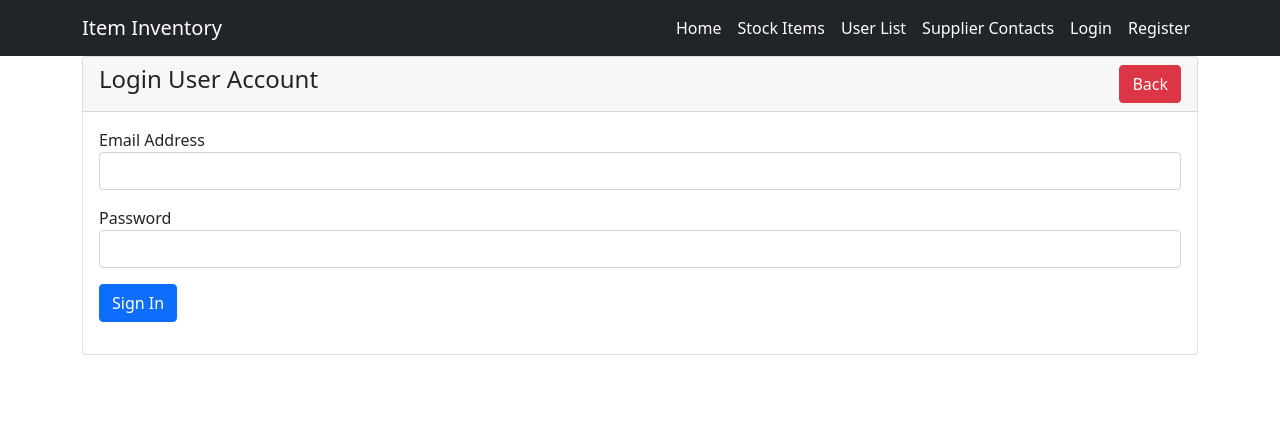
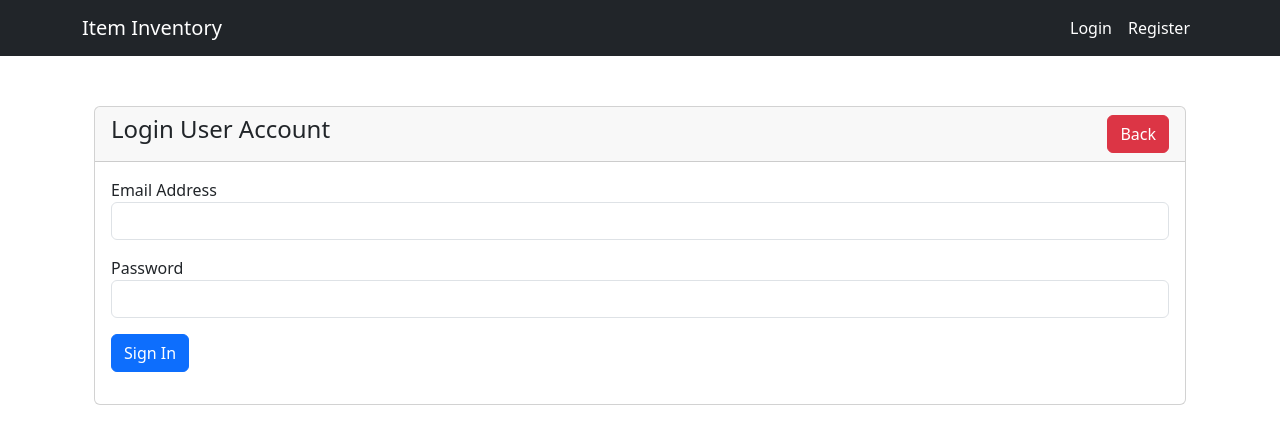
Before and after one commit to FujiwaraKengo/Inventory-Management-System, a PHP site: page /login.php in a window 1280 px wide. Shown: the top 444 px of the page. Run offline with PHP 8.4, Linux system fonts and the light colour scheme.

Commit message:
Responsive Tables

```diff
--- a/add-list.php
+++ b/add-list.php
@@ -24,6 +24,7 @@ $barcodeSvg = $generator->getBarcode($barcodeNumber, $generator::TYPE_CODE_128);
 
 ?>
 
+<div class="container custom-container">
     <div class="container">
         <div class="row">
             <div class="col-md-12">
@@ -104,6 +105,7 @@ $barcodeSvg = $generator->getBarcode($barcodeNumber, $generator::TYPE_CODE_128);
             </div>
         </div>
     </div>
+</div>
 
 <?php
 include ('includes/footer.php');
--- a/edit-items.php
+++ b/edit-items.php
@@ -21,6 +21,7 @@ if(isset($_GET['id']))
         $barcode_svg = $generator->getBarcode($barcode, $generator::TYPE_CODE_128);
 ?>
 
+<div class="container custom-container">
     <div class="container">
         <div class="row">
             <div class="col-md-12">
@@ -98,6 +99,7 @@ if(isset($_GET['id']))
             </div>
         </div>
     </div>
+</div>
 
 <?php
     }
--- a/includes/footer.php
+++ b/includes/footer.php
@@ -1,6 +1,6 @@
 </div>
 
-<script src="https://cdn.jsdelivr.net/npm/bootstrap@5.0.2/dist/js/bootstrap.bundle.min.js" integrity="sha384-MrcW6ZMFYlzcLA8Nl+NtUVF0sA7MsXsP1UyJoMp4YLEuNSfAP+JcXn/tWtIaxVXM" crossorigin="anonymous"></script>
+<script src="https://cdn.jsdelivr.net/npm/bootstrap@5.3.0/dist/js/bootstrap.bundle.min.js" integrity="sha384-geWF76RCwLtnZ8qwWowPQNguL3RmwHVBC9FhGdlKrxdiJJigb/j/68SIy3Te4Bkz" crossorigin="anonymous"></script>
 
 
   </body>
--- a/includes/header.php
+++ b/includes/header.php
@@ -6,7 +6,29 @@
     <meta name="viewport" content="width=device-width, initial-scale=1">
 
     <!-- Bootstrap CSS -->
-    <link href="https://cdn.jsdelivr.net/npm/bootstrap@5.0.2/dist/css/bootstrap.min.css" rel="stylesheet" integrity="sha384-EVSTQN3/azprG1Anm3QDgpJLIm9Nao0Yz1ztcQTwFspd3yD65VohhpuuCOmLASjC" crossorigin="anonymous">
+    <link href="https://cdn.jsdelivr.net/npm/bootstrap@5.3.0/dist/css/bootstrap.min.css" rel="stylesheet" integrity="sha384-9ndCyUaIbzAi2FUVXJi0CjmCapSmO7SnpJef0486qhLnuZ2cdeRhO02iuK6FUUVM" crossorigin="anonymous">
+
+    <style>
+        .custom-container {
+            margin-top: 50px;
+            margin-bottom: 50px;
+        }
+
+        .table-scroll {
+            max-height: 1px; /* Adjust the maximum height as needed */
+            overflow-y: auto;
+        }
+
+        .btn-purple {
+            color: #ffffff;
+            background-color: #8a2be2; /* Purple color code */
+            border-color: #8a2be2; /* Purple color code */
+        }
+        .btn-purple:hover {
+            background-color: #800080; /* Darker shade of purple on hover */
+            border-color: #800080; /* Darker shade of purple on hover */
+        }
+    </style>
 
     <title>Inventory Management System</title>
   </head>
--- a/includes/navbar.php
+++ b/includes/navbar.php
@@ -1,44 +1,40 @@
 <nav class="navbar navbar-expand-lg navbar-dark bg-dark">
-
   <div class="container">
-
     <a class="navbar-brand" href="home.php">Item Inventory</a>
-    <button class="navbar-toggler" type="button" data-bs-toggle="collapse" data-bs-target="#navbarSupportedContent" aria-controls="navbarSupportedContent" aria-expanded="false" aria-label="Toggle navigation">
+    <button class="navbar-toggler" type="button" data-bs-toggle="collapse" data-bs-target="#navbarNav" aria-controls="navbarNav" aria-expanded="false" aria-label="Toggle navigation">
       <span class="navbar-toggler-icon"></span>
     </button>
-
-    <div class="collapse navbar-collapse" id="navbarSupportedContent">
-      <ul class="navbar-nav ms-auto mb-2 mb-lg-0">
-
+    <div class="collapse navbar-collapse" id="navbarNav">
+      <ul class="navbar-nav">
+        <?php if (isset($_SESSION['$verify_user_id'])): ?>
         <li class="nav-item">
-          <a class="nav-link active" href="home.php">Home</a>
+          <a class="nav-link active" href="home.php">Record Log</a>
         </li>
-
         <li class="nav-item">
           <a class="nav-link active" href="index.php">Stock Items</a>
         </li>
-
         <li class="nav-item">
           <a class="nav-link active" href="user-list.php">User List</a>
         </li>
-
         <li class="nav-item">
           <a class="nav-link active" href="supplier.php">Supplier Contacts</a>
         </li>
-
-        <?php if(!isset($_SESSION['$verify_user_id'])) : ?>
+        <?php endif; ?>
+      </ul>
+      <ul class="navbar-nav ms-auto">
+        <?php if (!isset($_SESSION['$verify_user_id'])): ?>
         <li class="nav-item">
           <a class="nav-link active" href="login.php">Login</a>
         </li>
         <li class="nav-item">
           <a class="nav-link active" href="register.php">Register</a>
         </li>
-        <?php else : ?>
+        <?php else: ?>
         <li class="nav-item">
           <a class="nav-link active" href="logout.php">Log Out</a>
         </li>
         <?php endif; ?>
-
+      </ul>
     </div>
   </div>
 </nav>
--- a/login.php
+++ b/login.php
@@ -10,6 +10,7 @@ if(isset($_SESSION['$verify_user_id']))
 include ('includes/header.php');
 ?>
 
+<div class="container custom-container">
     <div class="container">
         <div class="row">
             <div class="col-md-12">
@@ -37,7 +38,7 @@ include ('includes/header.php');
                             </div>
                             <div class="form-group mb-3">
                                 <label for="">Password</label>
-                                <input type="text" name="password" class="form-control">
+                                <input type="password" name="password" class="form-control">
                             </div>
                             <div class="form-group mb-3">
                                 <button type="submit" name="loginAcc" class="btn btn-primary">Sign In</button>
@@ -48,6 +49,7 @@ include ('includes/header.php');
             </div>
         </div>
     </div>
+</div>
 
 <?php
 include('includes/footer.php');
--- a/logout.php
+++ b/logout.php
@@ -6,12 +6,11 @@ unset($_SESSION['$idTokenString']);
 
 if(isset($_SESSION['expiry_status']))
 {
-    $_SESSION['status'] = "Logged Out Successfully";
+    $_SESSION['status'] = "Session Has Expired, Sign In Again";
 }
 else
 {
-    $_SESSION['status'] = "Session Has Expired, Sign In Again";
-
+    $_SESSION['status'] = "Logged Out Successfully";
 }
 header('Location: login.php');
 exit();
--- a/register.php
+++ b/register.php
@@ -10,6 +10,7 @@ if(isset($_SESSION['$verify_user_id']))
 }
 ?>
 
+<div class="container custom-container">
     <div class="container">
         <div class="row">
             <div class="col-md-12">
@@ -56,6 +57,7 @@ if(isset($_SESSION['$verify_user_id']))
             </div>
         </div>
     </div>
+</div>
 
 <?php
 include('includes/footer.php');
--- a/supplier-add.php
+++ b/supplier-add.php
@@ -2,6 +2,7 @@
 include ('includes/header.php');
 ?>
 
+<div class="container custom-container">
     <div class="container">
         <div class="row">
             <div class="col-md-12">
@@ -35,6 +36,7 @@ include ('includes/header.php');
             </div>
         </div>
     </div>
+</div>
 
 <?php
 include ('includes/footer.php');
--- a/supplier-edit.php
+++ b/supplier-edit.php
@@ -13,6 +13,7 @@ if(isset($_GET['id']))
     {
 ?>
 
+<div class="container custom-container">
     <div class="container">
         <div class="row">
             <div class="col-md-12">
@@ -47,6 +48,7 @@ if(isset($_GET['id']))
             </div>
         </div>
     </div>
+</div>
 
 <?php
     }
```
Also changed, not shown: home.php (+8 -4 lines), index.php (+6 -2 lines), supplier.php (+28 -27 lines), user-list.php (+23 -31 lines). Lines whose indentation alone changed are shown as unchanged.
